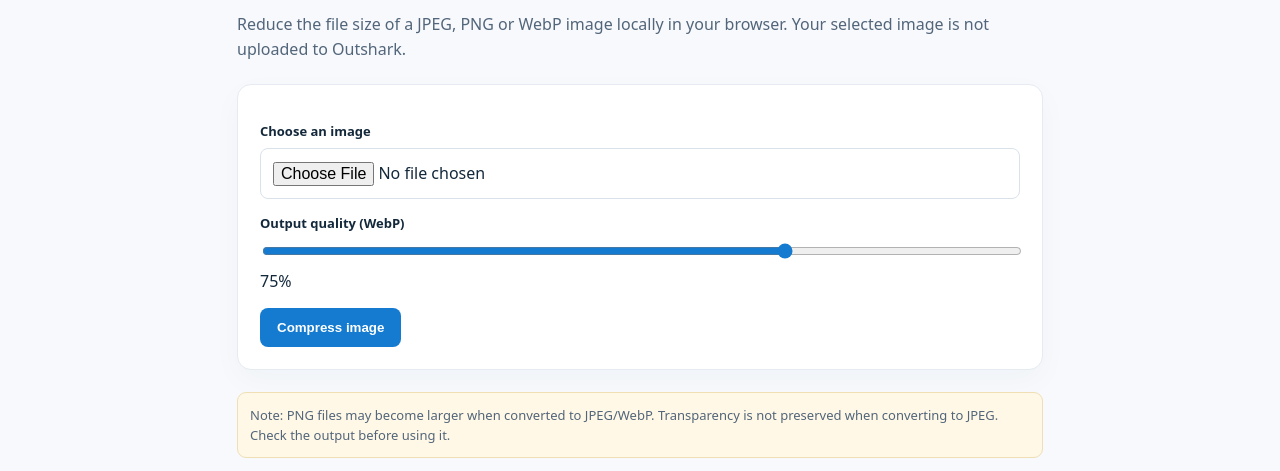
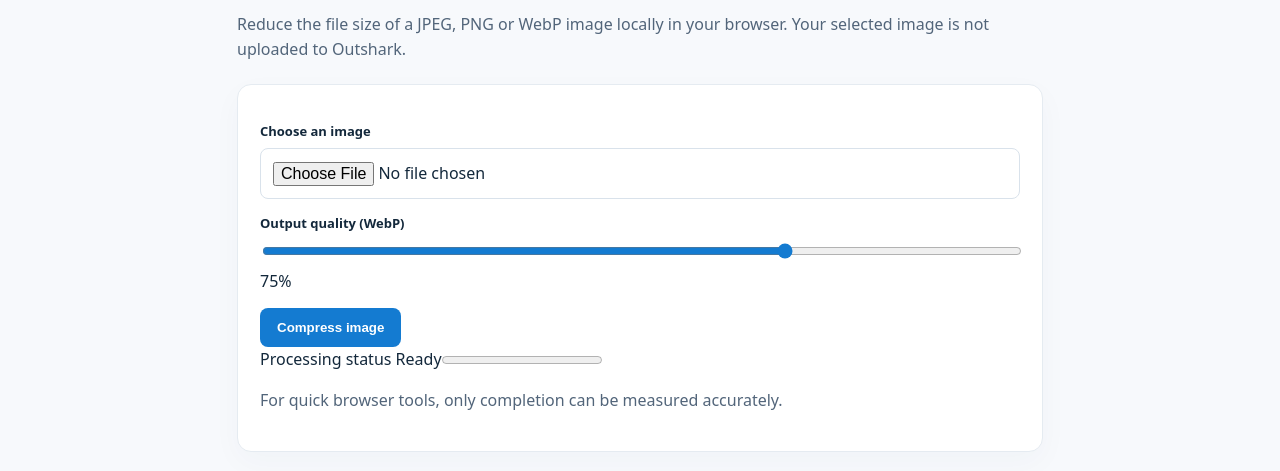
Before and after one commit to OffsharkAi/outshark-website, a plain HTML site: page tools/image-compressor.html in a window 1280 px wide. Shown: the part 280-751 px from the top of the page. Drawn offline with Linux system fonts and the light colour scheme.

Commit message:
UI: show tool completion or processing state

```diff
--- a/tools/image-compressor.html
+++ b/tools/image-compressor.html
@@ -35,4 +35,4 @@ document.getElementById('compress').addEventListener('click',()=>{
  };reader.readAsDataURL(file);
 });
 document.querySelector('.year').textContent=new Date().getFullYear();
-</script></body></html>
+</script><script src="../assets/tool-progress.js" defer></script></body></html>
```
